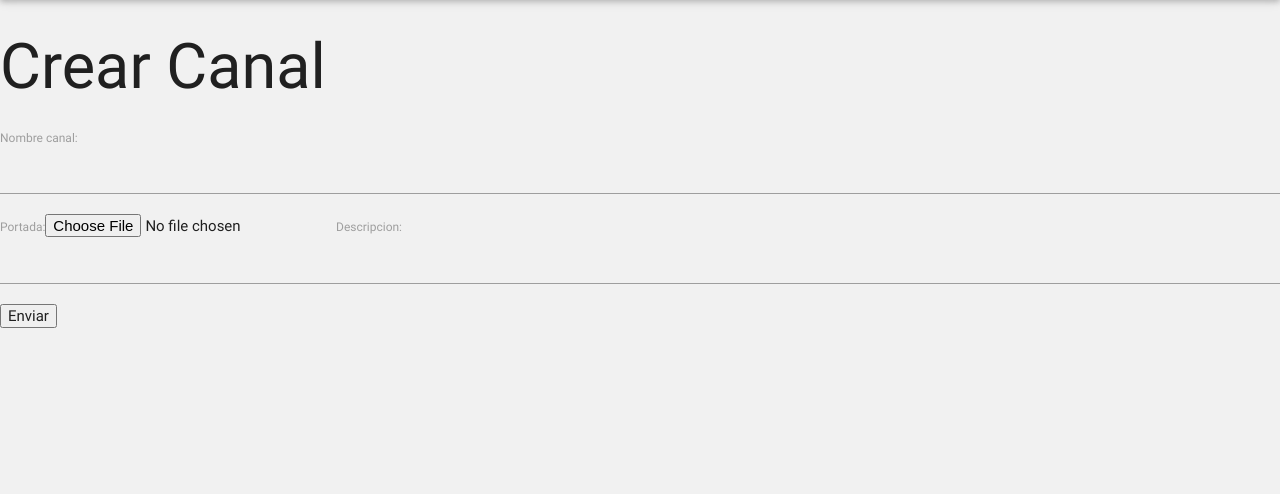
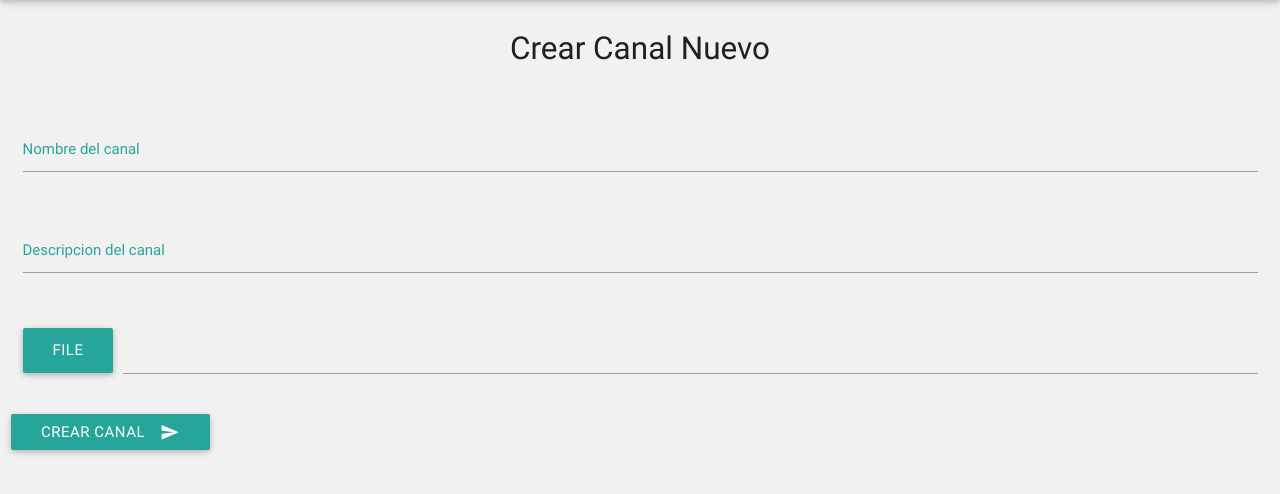
Before and after one commit to emanuelmamani22/video_rs, a Django app: page /crearcanal/ in a window 1280 px wide. Shown: the part 64-558 px from the top of the page. Run offline with Django 3.2, Linux system fonts and the light colour scheme; the visitor is signed in with stand-in values (Sample User, id 1); parts of the project's set-up code (start-up, migrations or seed data) failed here and were passed over; some libraries are stand-ins or nearby versions.

Commit message:
template crear canal mejorado

```diff
--- a/videorsdb/forms.py
+++ b/videorsdb/forms.py
@@ -38,9 +38,9 @@ class login_user(forms.Form):
      password = forms.CharField(min_length=5, widget=forms.PasswordInput(attrs={'class':'validate', 'id': 'first_name'}), error_messages={'required': 'Indica el password'})
 
 class crear_canal(forms.Form):
-     nombre_canal = forms.CharField(min_length=5)
+     nombre_canal = forms.CharField(min_length=5,widget=forms.TextInput(attrs={'class':'validate', 'id': 'crear_canal'}), error_messages={'required': 'Escribe el nombre del canal'})
      portada = forms.FileField()
-     descripcion = forms.CharField(min_length=5)
+     descripcion = forms.CharField(min_length=5, widget=forms.TextInput(attrs={'class':'validate', 'id': 'crear_canal'}), error_messages={'required': 'Es necesario que des una descripcion de tu canal'})
 
 class subirvideo(forms.Form):
     nombre_video = forms.CharField(min_length=5)
--- a/videorsdb/templates/crearcanal.html
+++ b/videorsdb/templates/crearcanal.html
@@ -1,9 +1,61 @@
 {% extends "base.html" %}
 {% block title %}Crear Canal{% endblock %}
 {% block content %}
-<h1>Crear Canal</h1>
-        <form action="" method="post" enctype="">{% csrf_token %}
-            {{ form.as_table }}
-            <input type="submit" value="Enviar">
-        </form>
+	<div class="create-canal-container">
+	    <div class="row">
+	        <div class="col s12">
+	            <h1 class="center-align h1-login">Crear Canal Nuevo</h1>
+	        </div>
+	    </div>
+	    {% if form.portada.errors %}
+			<div class="row">
+	          <div class="col l12">
+	            <div class="card">
+	              <div class="card-content">
+	                {{ form.portada.errors }}
+	              </div>
+	            </div>
+	          </div>
+	        </div>
+		{% endif %}
+		<div class="row">
+        	<form action="" method="post" enctype="" class="col s12">{% csrf_token %}
+        	<div class="row">
+        		<div class="input-field col s12">
+        			{{ form.nombre_canal }}
+        			{% if form.nombre_canal.errors %}
+	                  <label for="nombre_canal">{{ form.nombre_canal.errors }}</label>
+	                {% else %}
+	                  <label for="nombre_canal">Nombre del canal</label>
+	                {% endif %}
+        		</div>
+        	</div>
+        	<div class="row">
+        		<div class="input-field col s12">
+        			{{ form.descripcion }}
+        			{% if form.descripcion.errors %}
+	                  <label for="descripcion">{{ form.descripcion.errors }}</label>
+	                {% else %}
+	                  <label for="descripcion">Descripcion del canal</label>
+	                {% endif %}
+        		</div>
+        	</div>
+        	<div class="row">
+        		<div class="file-field input-field col s12">
+			      <div class="btn">
+			        <span>File</span>
+			        {{ form.portada }}
+			      </div>
+			      <div class="file-path-wrapper">
+			        <input class="file-path validate" type="text">
+			      </div>
+			    </div>
+        	</div>
+            <button class="btn waves-effect waves-light" type="submit" name="action">
+              Crear Canal
+              <i class="material-icons right">send</i>
+            </button>
+        	</form>
+        </div>
+    </div>
 {% endblock %}
```
